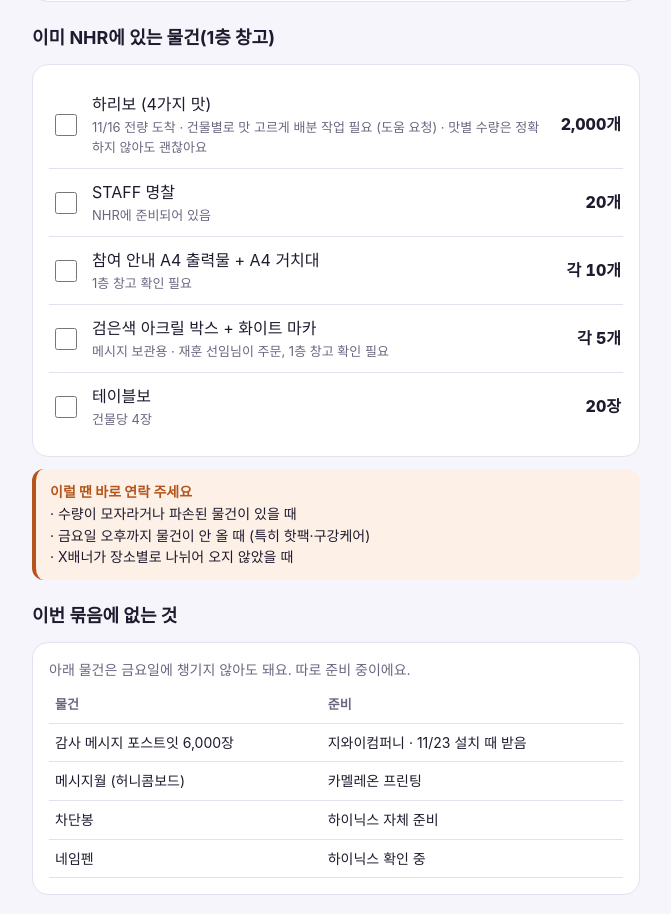
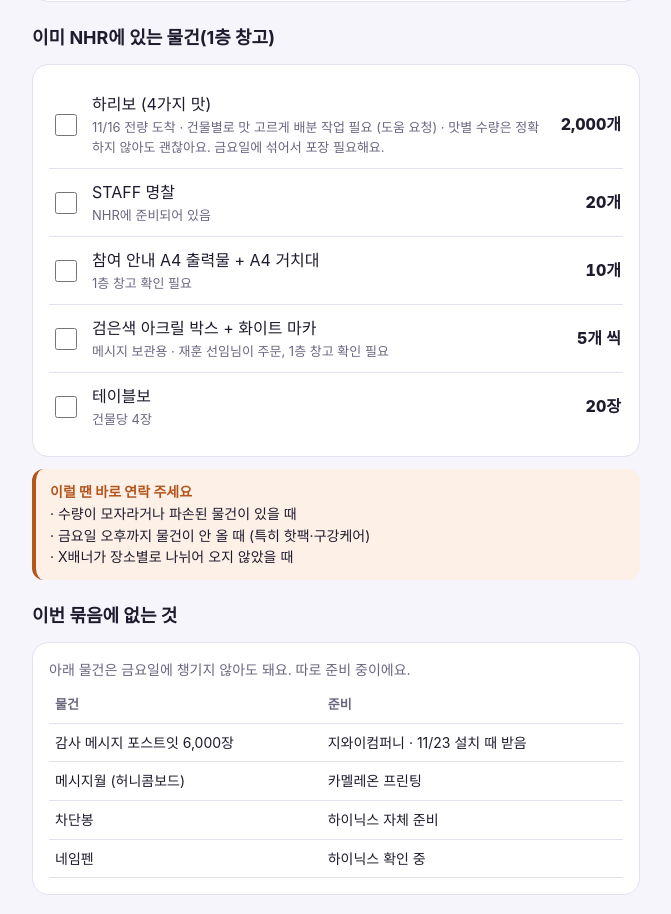
Before and after one commit to yoon-git64/1120, a plain HTML site: page index.html in a window 1280 px wide. Shown: the part 2047-2961 px from the top of the page, without its empty margins (304-975 px from the left). Drawn offline with Linux system fonts and the light colour scheme; a web font is replaced by a local one.

```diff
--- a/index.html
+++ b/index.html
@@ -145,10 +145,10 @@ footer{margin-top:24px;font-size:13px;color:var(--sub);text-align:center}
 
   <h2>이미 NHR에 있는 물건(1층 창고)</h2>
   <div class="card" data-group="have">
-    <label class="item"><input type="checkbox" data-k="h-haribo"><span class="name">하리보 (4가지 맛)<small>11/16 전량 도착 · 건물별로 맛 고르게 배분 작업 필요 (도움 요청) · 맛별 수량은 정확하지 않아도 괜찮아요</small></span><span class="qty">2,000개</span></label>
+    <label class="item"><input type="checkbox" data-k="h-haribo"><span class="name">하리보 (4가지 맛)<small>11/16 전량 도착 · 건물별로 맛 고르게 배분 작업 필요 (도움 요청) · 맛별 수량은 정확하지 않아도 괜찮아요. 금요일에 섞어서 포장 필요해요. </small></span><span class="qty">2,000개</span></label>
     <label class="item"><input type="checkbox" data-k="h-tag"><span class="name">STAFF 명찰<small>NHR에 준비되어 있음</small></span><span class="qty">20개</span></label>
-    <label class="item"><input type="checkbox" data-k="h-a4"><span class="name">참여 안내 A4 출력물 + A4 거치대<small> 1층 창고 확인 필요 </small></span><span class="qty">각 10개</span></label>
-    <label class="item"><input type="checkbox" data-k="h-box"><span class="name">검은색 아크릴 박스 + 화이트 마카<small>메시지 보관용 · 재훈 선임님이 주문, 1층 창고 확인 필요</small></span><span class="qty">각 5개</span></label>
+    <label class="item"><input type="checkbox" data-k="h-a4"><span class="name">참여 안내 A4 출력물 + A4 거치대<small> 1층 창고 확인 필요 </small></span><span class="qty"> 10개</span></label>
+    <label class="item"><input type="checkbox" data-k="h-box"><span class="name">검은색 아크릴 박스 + 화이트 마카<small>메시지 보관용 · 재훈 선임님이 주문, 1층 창고 확인 필요</small></span><span class="qty"> 5개 씩</span></label>
     <label class="item"><input type="checkbox" data-k="h-cloth"><span class="name">테이블보<small>건물당 4장</small></span><span class="qty">20장</span></label>
   </div>
 
```
